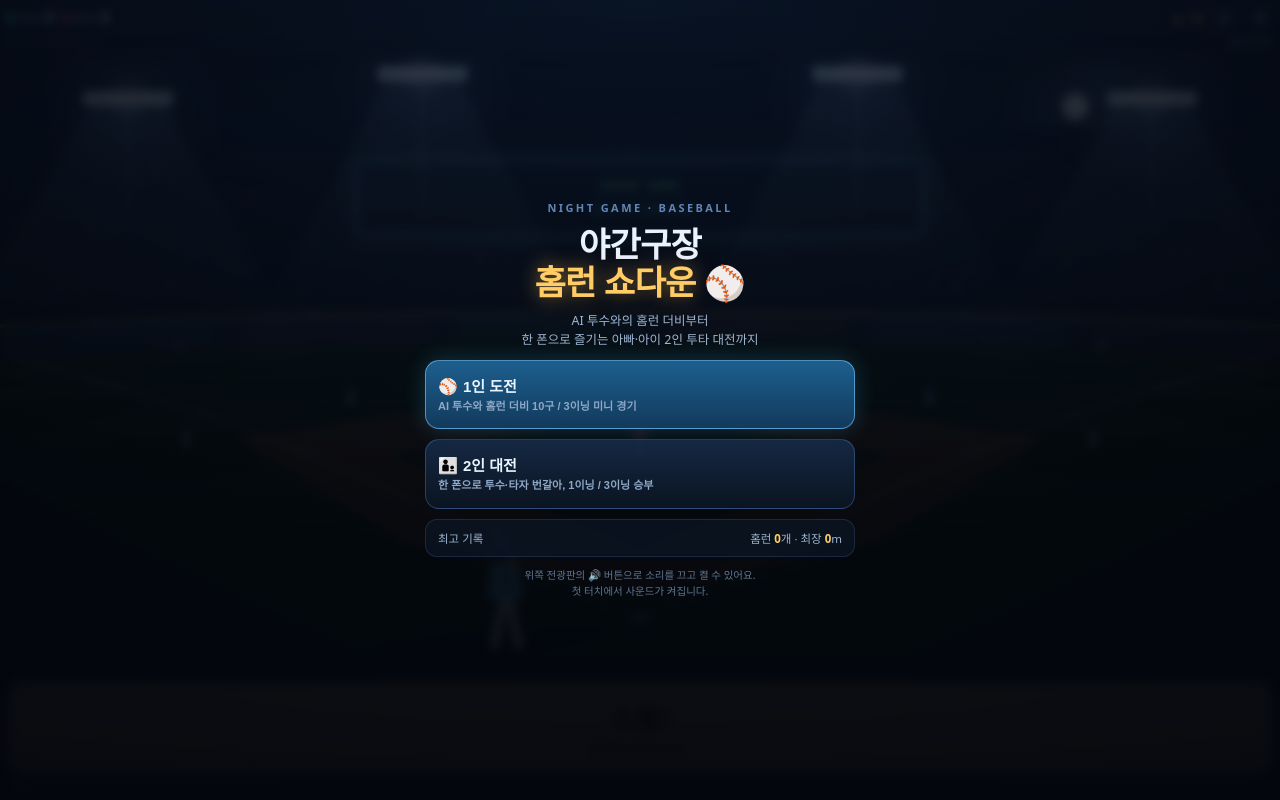
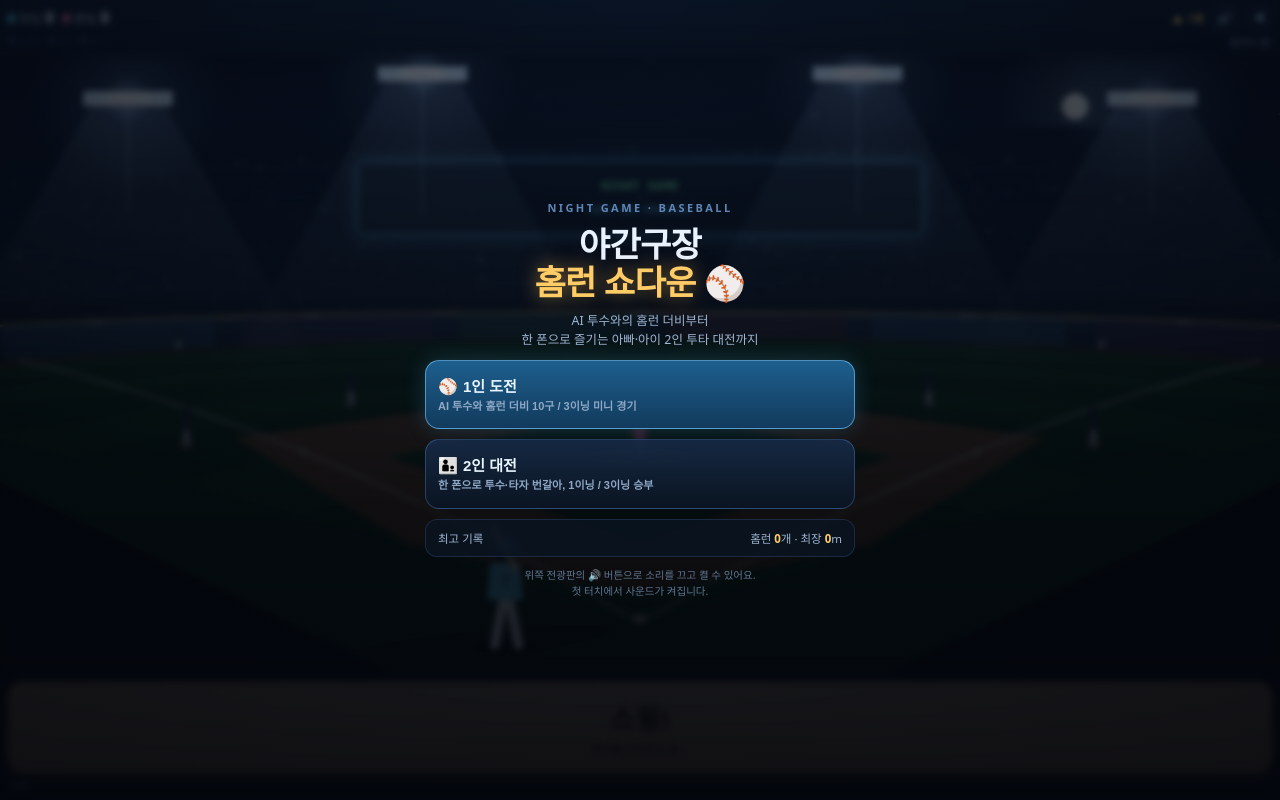
Before and after one commit to musazzang1-cyber/baseball-showdown, a plain HTML site: page index.html in a window 1280 px wide. Drawn offline with Linux system fonts and the light colour scheme.

Commit message:
타이틀 배경 가시성 개선 (최종 배포)

```diff
--- a/index.html
+++ b/index.html
@@ -132,8 +132,8 @@
   .screen{
     position:fixed;inset:0;z-index:20;display:flex;flex-direction:column;justify-content:center;
     gap:10px;padding:18px 16px calc(18px + env(safe-area-inset-bottom));
-    background:radial-gradient(120% 90% at 50% 0%,rgba(9,20,38,.82),rgba(3,6,12,.94) 70%);
-    -webkit-backdrop-filter:blur(5px);backdrop-filter:blur(5px);overflow-y:auto;touch-action:pan-y;-webkit-overflow-scrolling:touch; overscroll-behavior:contain;
+    background:radial-gradient(120% 90% at 50% 0%,rgba(9,20,38,.66),rgba(3,6,12,.88) 72%);
+    -webkit-backdrop-filter:blur(3px);backdrop-filter:blur(3px);overflow-y:auto;touch-action:pan-y;-webkit-overflow-scrolling:touch; overscroll-behavior:contain;
   }
   .scrInner{width:100%;max-width:430px;margin:0 auto;display:flex;flex-direction:column;gap:10px}
   .kicker{font-size:11px;letter-spacing:.22em;color:#5f86b6;font-weight:800;text-align:center}
```
